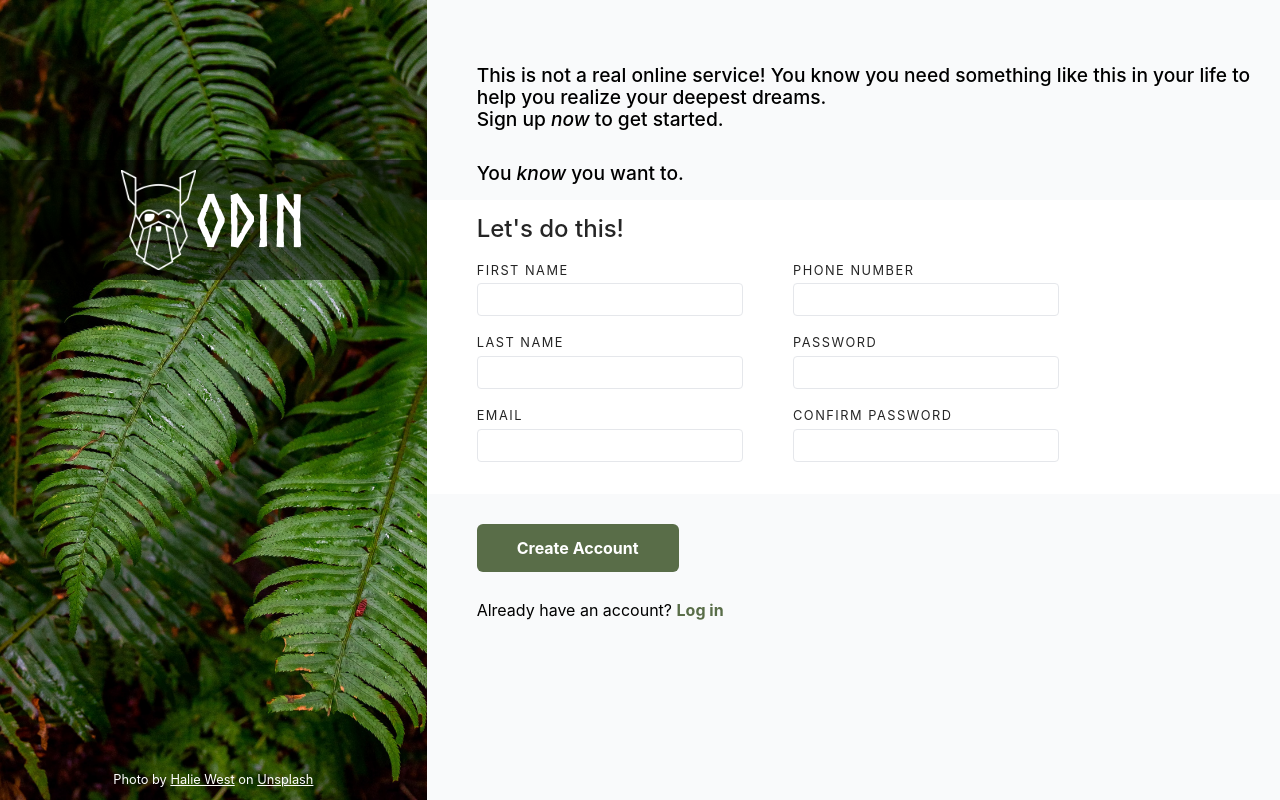
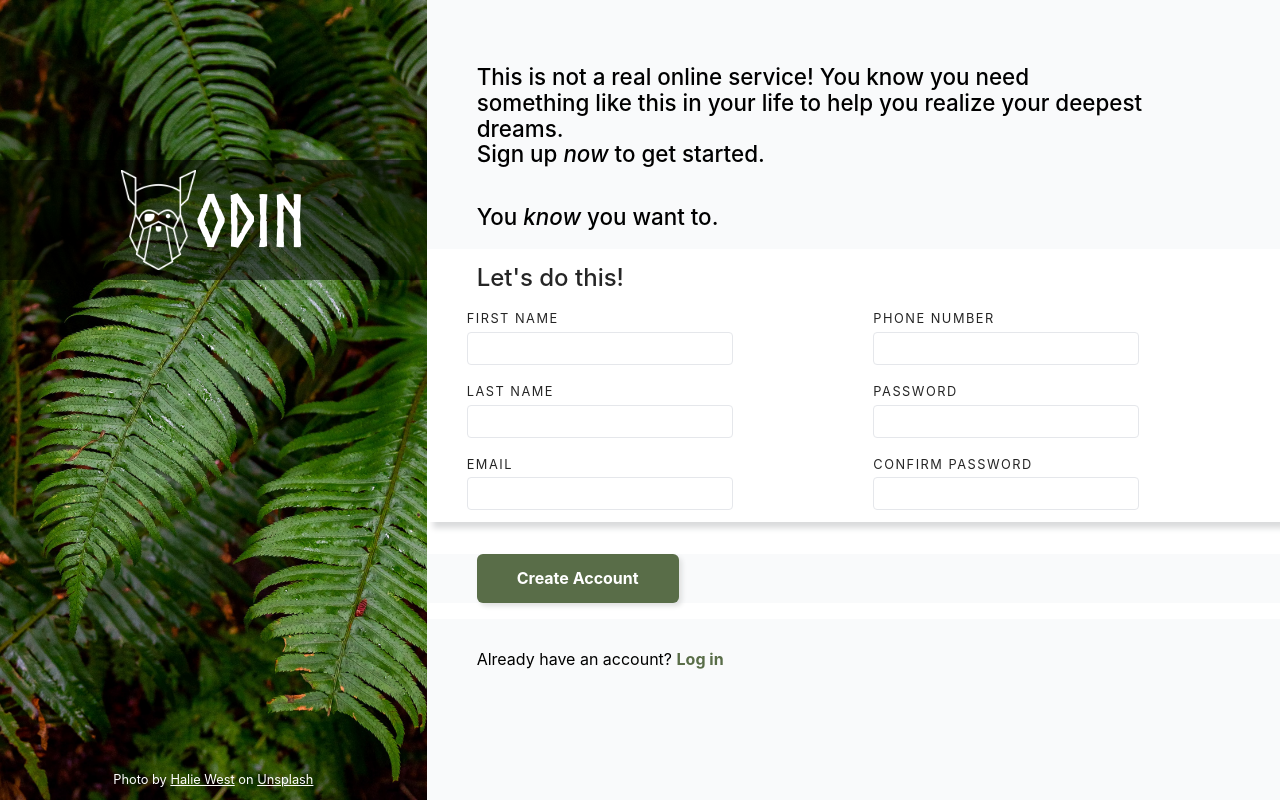
Before and after one commit to lopezac/sign-up-form, a plain HTML site: page index.html in a window 1280 px wide. Drawn offline with Linux system fonts and the light colour scheme.

Commit message:
Finish basic CSS of main content

```diff
--- a/styles/style.css
+++ b/styles/style.css
@@ -84,8 +84,9 @@ main .italic {
 }
 
 main h2 {
-    font-size: 1.2rem;
-    font-weight: 510;
+    font-size: 1.4rem;
+    font-weight: 500;
+    width: 720px;
 }
 
 main h2:first-child {
@@ -109,10 +110,9 @@ main form ul.inputs {
     flex-direction: column;
 
     row-gap: 20px;
-    height: 200px;
-    padding-left: 50px;
-    width: 80%;
-    /* box-shadow: 5px 5px 2px #dadbdc; */
+    height: 235px;
+    padding-left: 0 11vw 0 50px;
+    box-shadow: 6px 6px 6px #dadbdc;
 }
 
 form ul.inputs li {
@@ -148,7 +148,7 @@ form h3 {
 
 form p.sign-up {
     background-color: var(--gray-color);
-    padding: 30px 0 0 50px;
+    padding-left: 50px;
 }
 
 form p.sign-up button {
@@ -158,7 +158,7 @@ form p.sign-up button {
     border: 0;
     border-radius: 6px;
     padding: 15px 40px;
-    /* box-shadow: 3px 3px 5px #dfe0e0; */
+    box-shadow: 3px 3px 5px #dfe0e0;
 }
 
 main p a:link,
```
